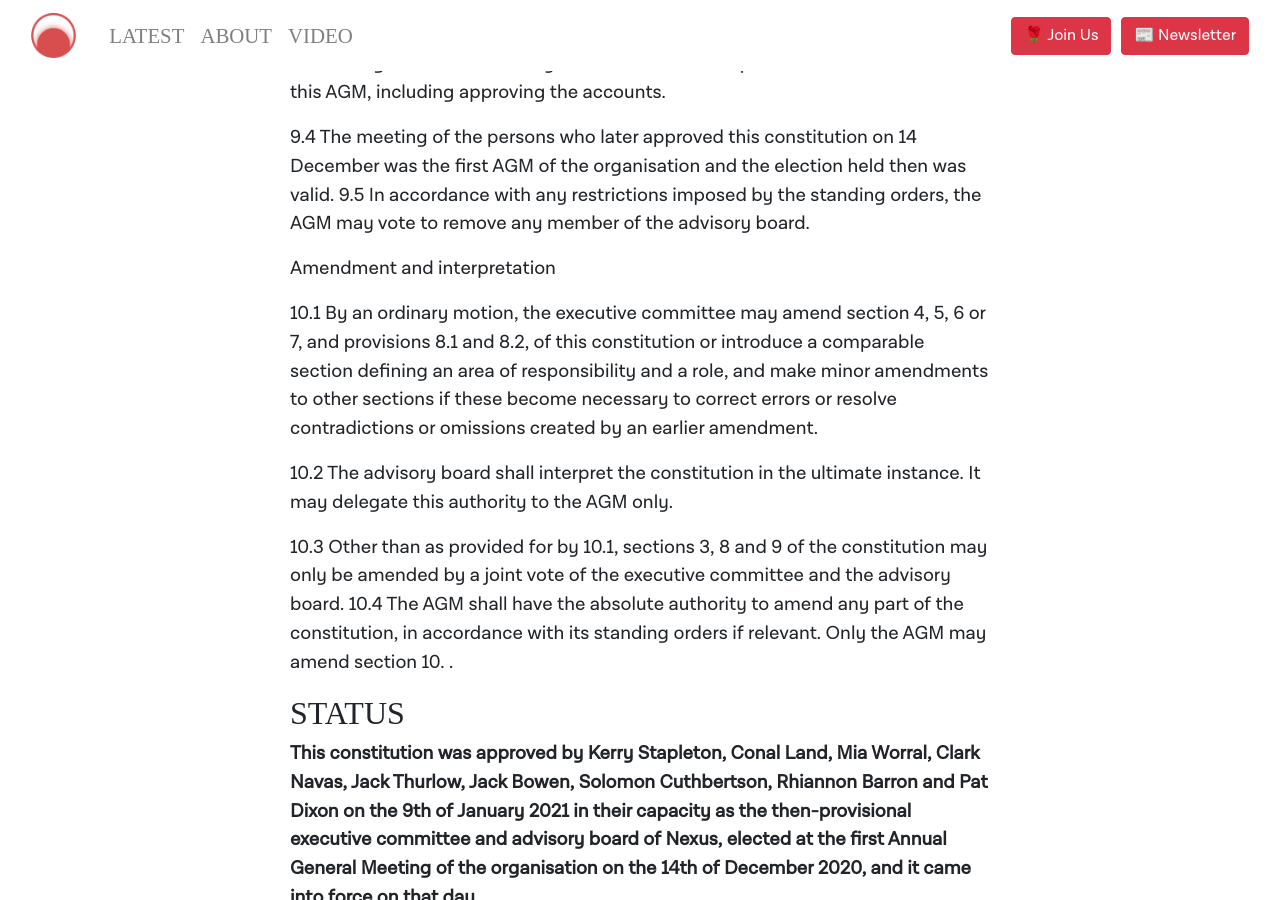
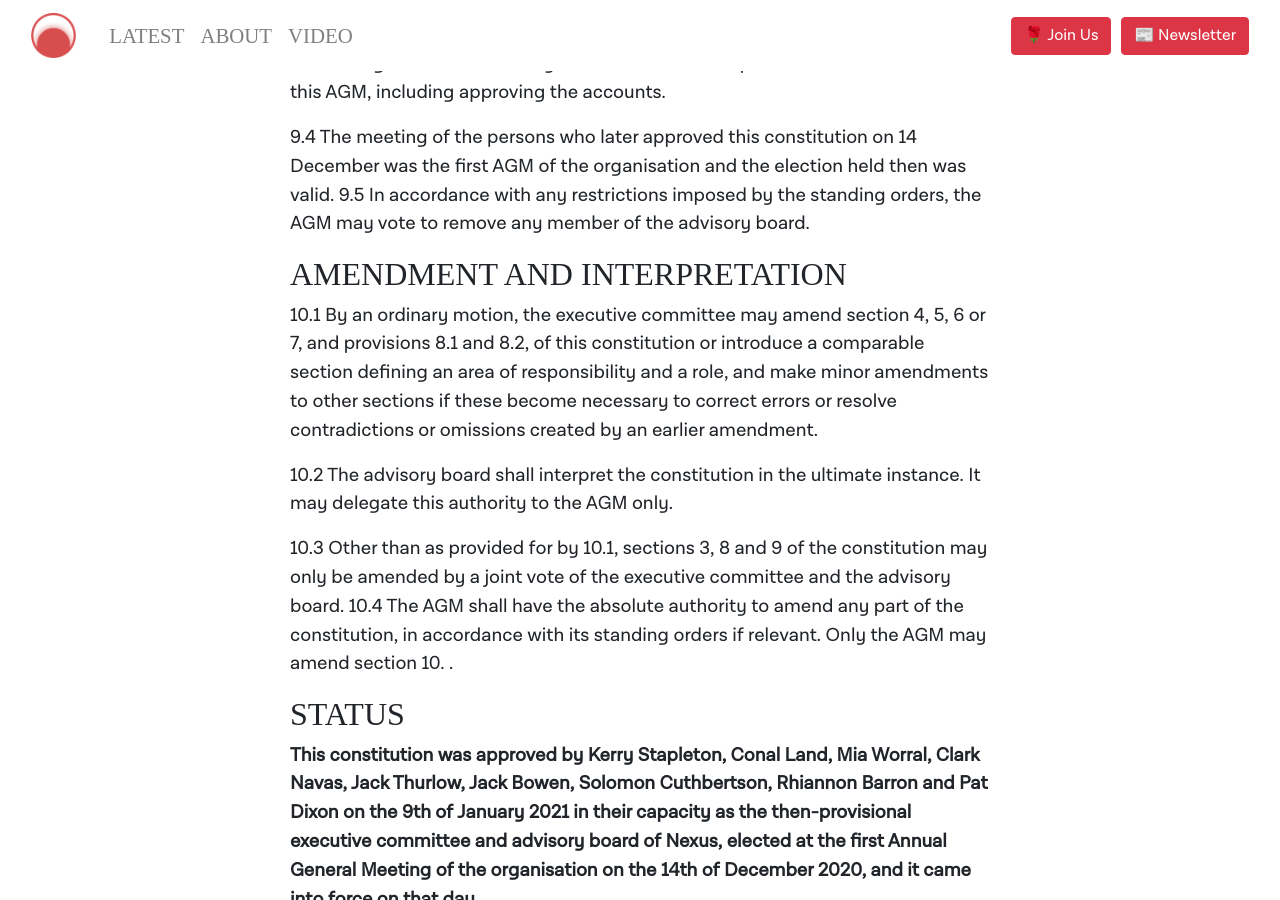
Before and after one commit to ClarkNarvas/Labour-Nexus, a Jekyll site: the page built from constitution.md, in a window 1280 px wide and 900 px high, scrolled down 5704 px. Built offline with Jekyll 4.4.1, drawn with Linux system fonts in a browser that asks for light colours; some web fonts are replaced.

```diff
--- a/constitution.md
+++ b/constitution.md
@@ -130,7 +130,7 @@ Equal opportunities
 9.4 The meeting of the persons who later approved this constitution on 14 December was the first AGM of the organisation and the election held then was valid.
 9.5 In accordance with any restrictions imposed by the standing orders, the AGM may vote to remove any member of the advisory board.
 
-Amendment and interpretation
+<h4>Amendment and interpretation</h4>
 
 10.1 By an ordinary motion, the executive committee may amend section 4, 5, 6 or 7, and provisions 8.1 and 8.2, of this constitution or introduce a comparable section defining an area of responsibility and a role, and make minor amendments to other sections if these become necessary to correct errors or resolve contradictions or omissions created by an earlier amendment.
 
```
Also changed, not shown: 2 other files.
